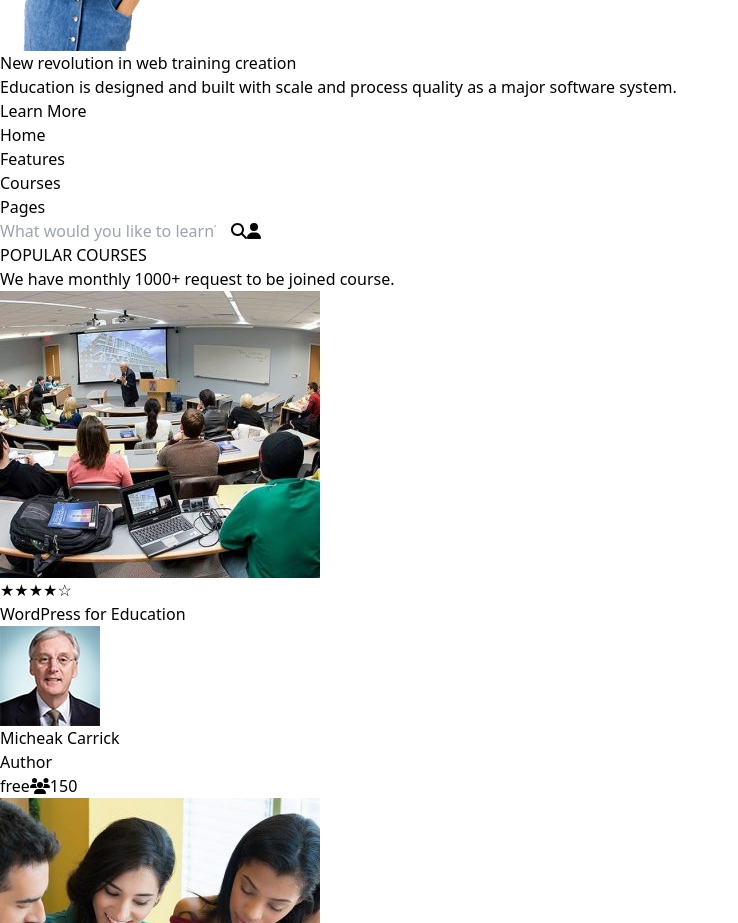
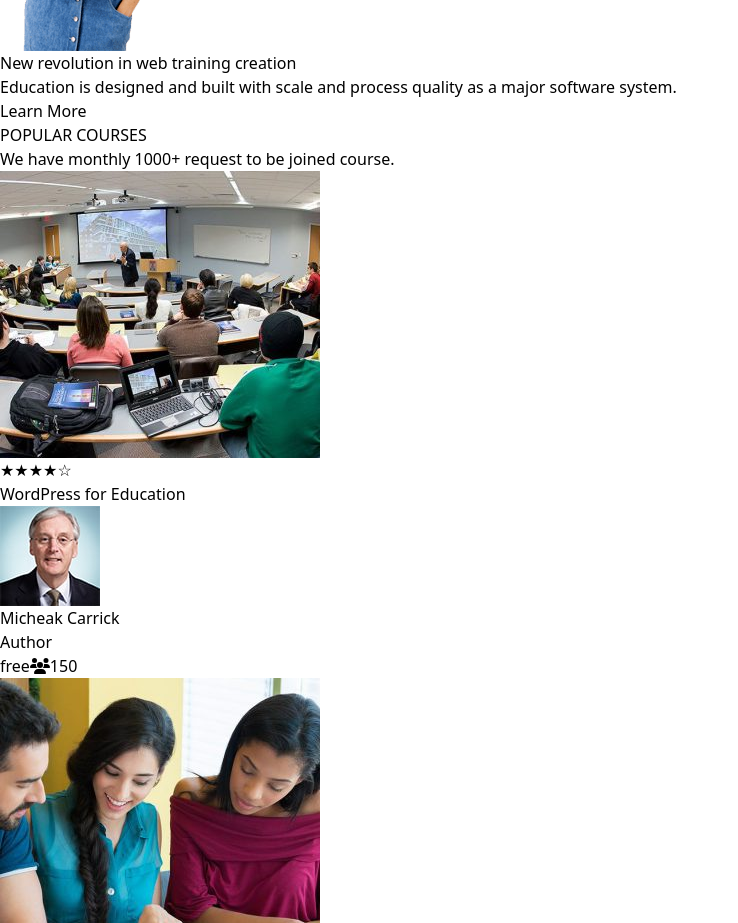
Before and after one commit to Noman2218/final-project-react, a React (Vite) app: page / in a window 1280 px wide. Shown: the part 1340-2263 px from the top of the page, without its empty margins (0-738 px from the left). Built offline with nearby package versions, Linux system fonts and the light colour scheme.

Commit message:
multiple pages added

```diff
--- a/src/App.jsx
+++ b/src/App.jsx
@@ -1,20 +1,5 @@
-import { useState } from 'react'
 import './App.css'
-import Header from './components/Header'
-import PopularCourses from './components/PopularCourses'
-import Instructors from './components/Instructors'
-import ProcessSection from './components/ProcessSection.jsx'
-import Blog from './components/Blog'
-import Testimonial from './components/Testimonial'
-import SubscribeSection from './components/SubscribeSection'
-import Registernow from './components/Registernow'
-import Footer from './components/Footer'
-import WordPressForEducation from './components/WordPressForEducation.jsx'
-import Navbar from './components/Navbar.jsx'
-
-
-
-
+import Home from './screens/Home.jsx'
 
 
 function App() {
@@ -22,16 +7,7 @@ function App() {
   return (
     <>
       <div>
-       <Header/>
-       <Navbar/>
-       <PopularCourses/>
-       <Registernow/>
-       <Instructors/>
-       <ProcessSection/>
-       <Blog/>
-       <Testimonial/>
-       <SubscribeSection/>
-       <Footer/>
+       <Home/>
       </div>
     </>
   )
--- a/src/components/Navbar.jsx
+++ b/src/components/Navbar.jsx
@@ -8,8 +8,8 @@ const Navbar = () => {
     <div>
       <ul className='items-center flex flex-wrap justify-between'>
         <li className='mr-16' ><Link to="/">Home</Link></li>
-        <li className='mr-16' ><Link to="/WordPressForEducation">Features</Link></li>
-        <li className='mr-16' ><Link to="/courses">Courses</Link></li>
+        <li className='mr-16' ><Link to="/about">Features</Link></li>
+        <li className='mr-16' ><Link to="/Courses">Courses</Link></li>
         <li className='mr-16' ><Link to="/pages">Pages</Link></li>
         <div>
           <input
--- a/src/main.jsx
+++ b/src/main.jsx
@@ -1,13 +1,72 @@
+// import { StrictMode } from 'react'
+// import { createRoot } from 'react-dom/client'
+// import App from './App.jsx'
+// import './index.css'
+// import { BrowserRouter, createBrowserRouter, RouterProvider } from 'react-router-dom'
+// import WordPressForEducation from './components/WordPressForEducation.jsx'
+
+
+
+
+// const router = createBrowserRouter([
+//   {
+//     path: "/Courses",
+//     element: (
+//      <WordPressForEducation/>
+//     ),
+//   },
+//   {
+//     path: "about",
+//     element: <div>About</div>,
+//   },
+
+
+// ]);
+
+
+
+// createRoot(document.getElementById('root')).render(
+//   <StrictMode>
+//     <BrowserRouter>
+//       {/* <RouterProvider router={router} /> */}
+//       <App />
+//     </BrowserRouter>
+//   </StrictMode>,
+// )
+
 import { StrictMode } from 'react'
 import { createRoot } from 'react-dom/client'
 import App from './App.jsx'
 import './index.css'
-import { BrowserRouter } from 'react-router-dom'
+import { BrowserRouter, createBrowserRouter, RouterProvider } from 'react-router-dom'
+import WordPressForEducation from './components/WordPressForEducation.jsx'
+
+const router = createBrowserRouter([
+  {
+    path: "/",
+    element: <App />,
+  },
+  {
+    path: "/Courses",
+    element: (
+     <WordPressForEducation/>
+    ),
+  },
+  {
+    path: "/about",
+    element:
+    (
+      <WordPressForEducation/>
+    )
+  },
+  {
+    path: "/about",
+    element: <div>About</div>,
+  },
+]);
 
 createRoot(document.getElementById('root')).render(
   <StrictMode>
-    <BrowserRouter>
-      <App />
-    </BrowserRouter>
+    <RouterProvider router={router} />
   </StrictMode>,
 )
--- /dev/null
+++ b/src/screens/Home.jsx
@@ -0,0 +1,28 @@
+import React from 'react'
+import Header from '../components/Header'
+import PopularCourses from '../components/PopularCourses'
+import Registernow from '../components/Registernow'
+import Instructors from '../components/Instructors'
+import ProcessSection from '../components/ProcessSection'
+import Blog from '../components/Blog'
+import Testimonial from '../components/Testimonial'
+import SubscribeSection from '../components/SubscribeSection'
+import Footer from '../components/Footer'
+
+const Home = () => {
+  return (
+    <div>
+      <Header/>
+       <PopularCourses/>
+       <Registernow/>
+       <Instructors/>
+       <ProcessSection/>
+       <Blog/>
+       <Testimonial/>
+       <SubscribeSection/>
+       <Footer/>
+    </div>
+  )
+}
+
+export default Home
```
Also changed, not shown: src/components/routes.jsx (deleted, +0 -16 lines).
